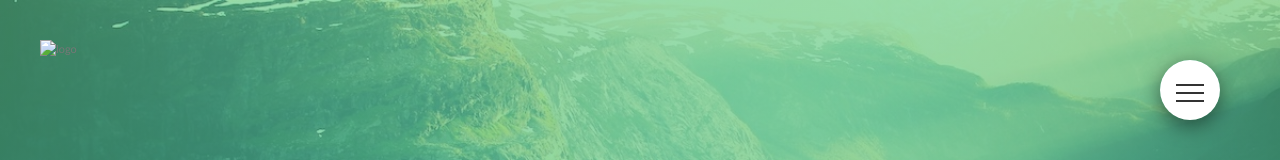
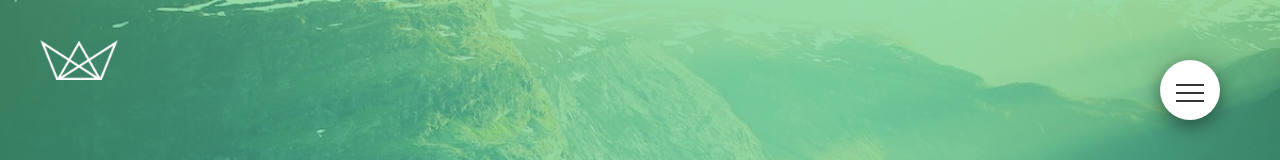
Before and after one commit to dev-aboali/Natours, a website: page docs/index.html in a window 1280 px wide. Shown: the top 160 px of the page. Drawn offline with Linux system fonts and the light colour scheme; the site is published under a folder, as on GitHub Pages, so addresses that start at the root find nothing.

```diff
--- a/docs/index.html
+++ b/docs/index.html
@@ -48,7 +48,7 @@
     </div>
     <header class="header">
         <div class="header__logo-box">
-            <img src="/img/logo-white.png" alt="logo" class="header__logo">
+            <img src="img/logo-white.png" alt="logo" class="header__logo">
         </div>
         <div class="header__text-box">
             <h1 class="heading-primary">
```
